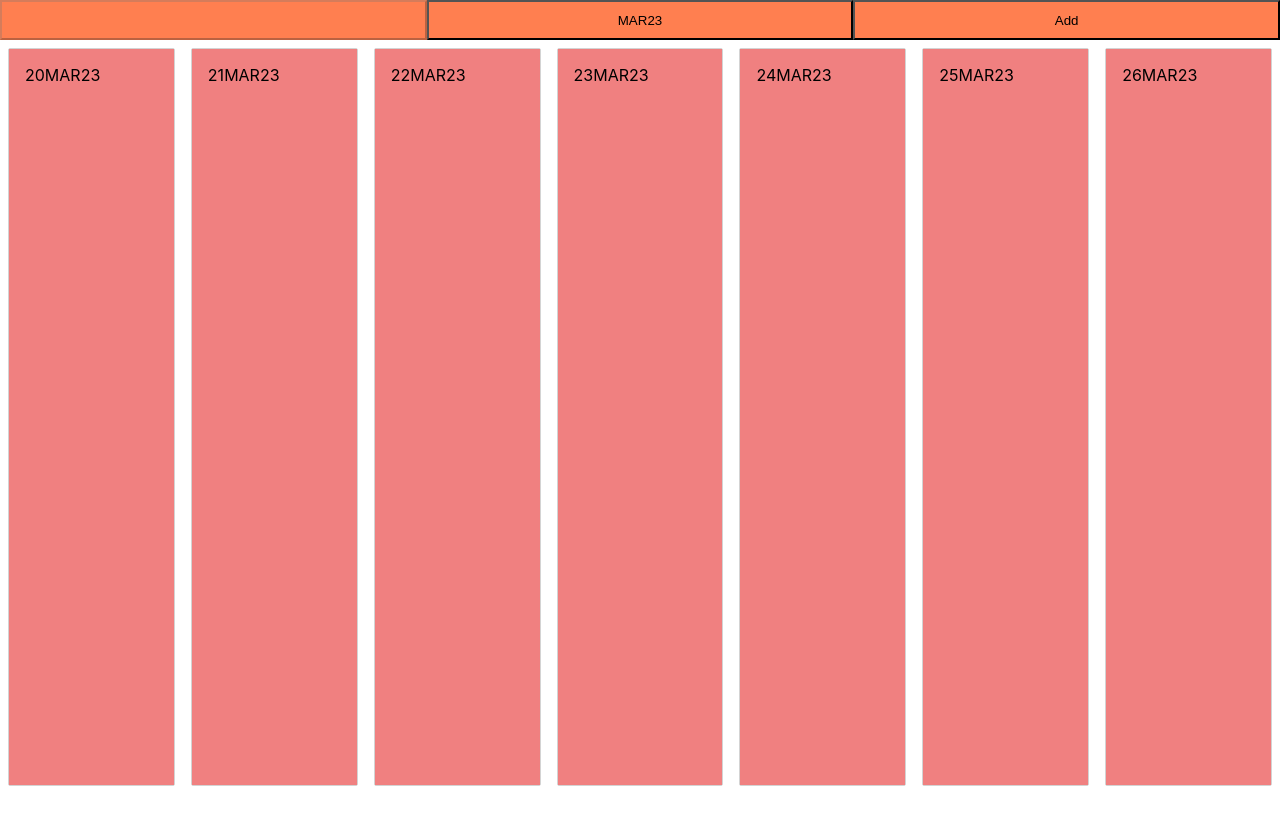
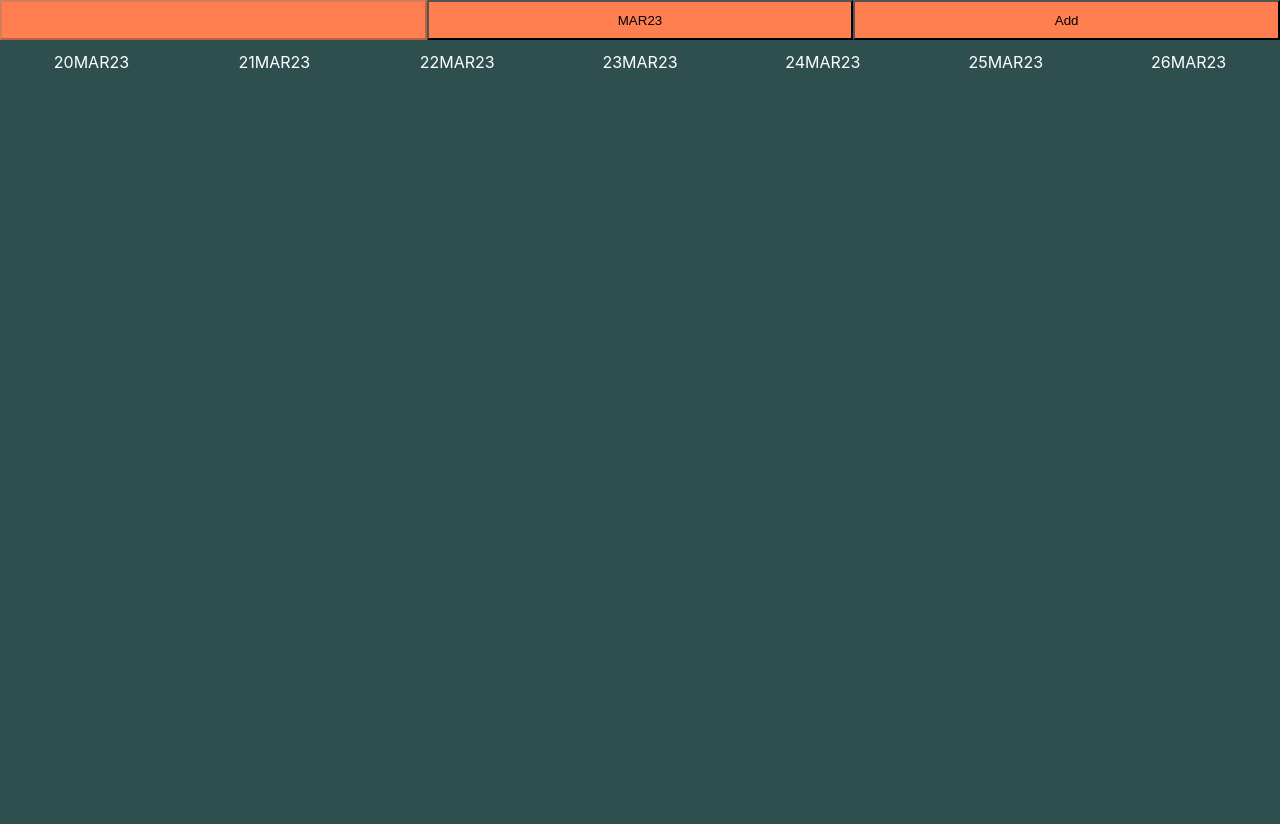
Before and after one commit to DanielBarragan96/ruta-js, a React (Create React App) app: page / in a window 1280 px wide. Shown: the top 824 px of the page. Before the commit the page ends 800 px from the top, so only its background shows below. Built offline with nearby package versions, Linux system fonts and the light colour scheme.

Commit message:
expanded column height of draggable

```diff
--- a/src/Column.css
+++ b/src/Column.css
@@ -1,7 +1,4 @@
 .column_container {
-  margin: 8px;
-  border: 1px solid lightgrey;
-  border-radius: 2px;
   width: 220px;
 
   display: flex;
@@ -11,14 +8,20 @@
 .task_list {
   padding: 8px;
   transition: background-color 0.2s ease;
-  background-color: lightcoral;
+  background-color: darkslategray;
   flex-grow: 1;
-  min-height: 90vh;
   flex: 4;
 }
 
 .title {
   border-radius: 2px;
-  padding: 8px;
+  padding: 4px;
   margin-bottom: 8px;
+  text-align: center;
+  display: grid;
+  color: white;
 }
+
+.extra {
+  min-height: 95vh;
+}
--- a/src/Column.jsx
+++ b/src/Column.jsx
@@ -24,7 +24,11 @@ export default function Column({ date, tasks, index }) {
         <div className="title">{getColumnTitle(date)}</div>
         <Droppable droppableId={index.toString()}>
           {(provided) => (
-            <div ref={provided.innerRef} {...provided.droppableProps}>
+            <div
+              ref={provided.innerRef}
+              {...provided.droppableProps}
+              className="extra"
+            >
               {tasks.map((task, i) => (
                 <Task key={task.id} task={task} index={i}></Task>
               ))}
```
